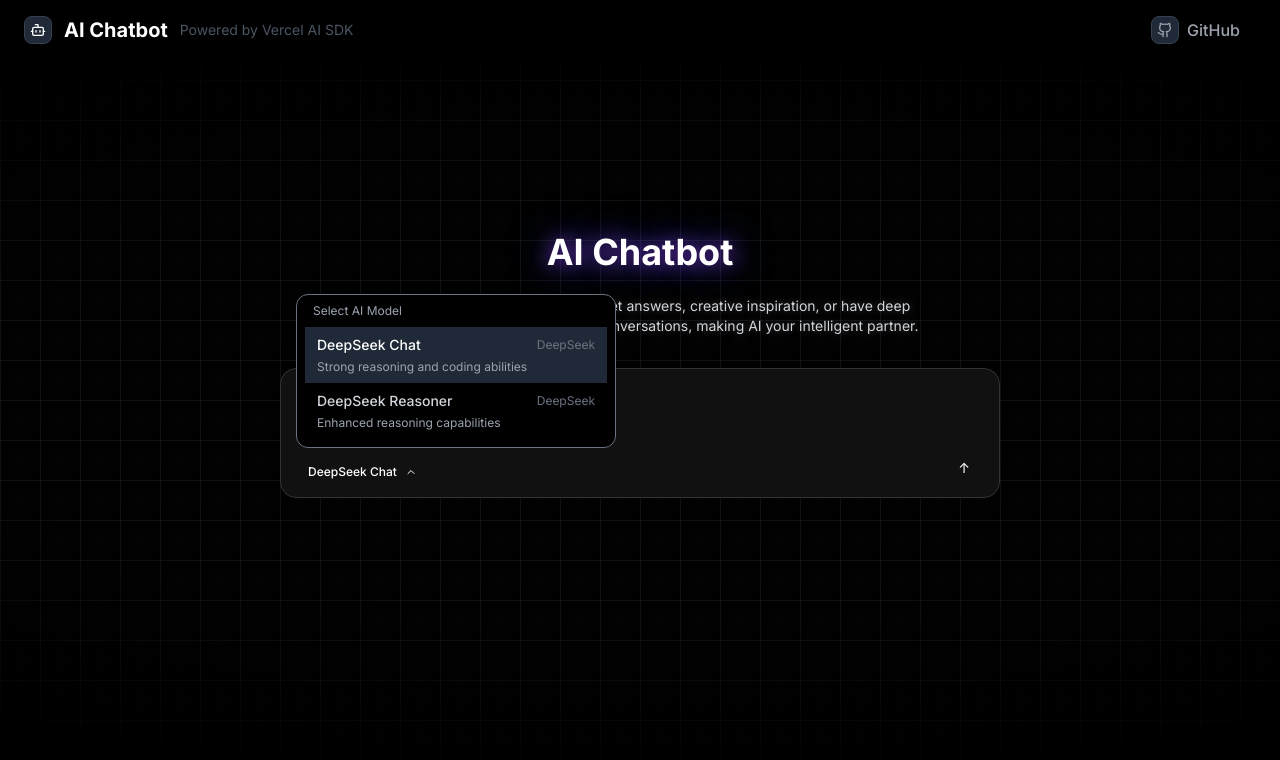
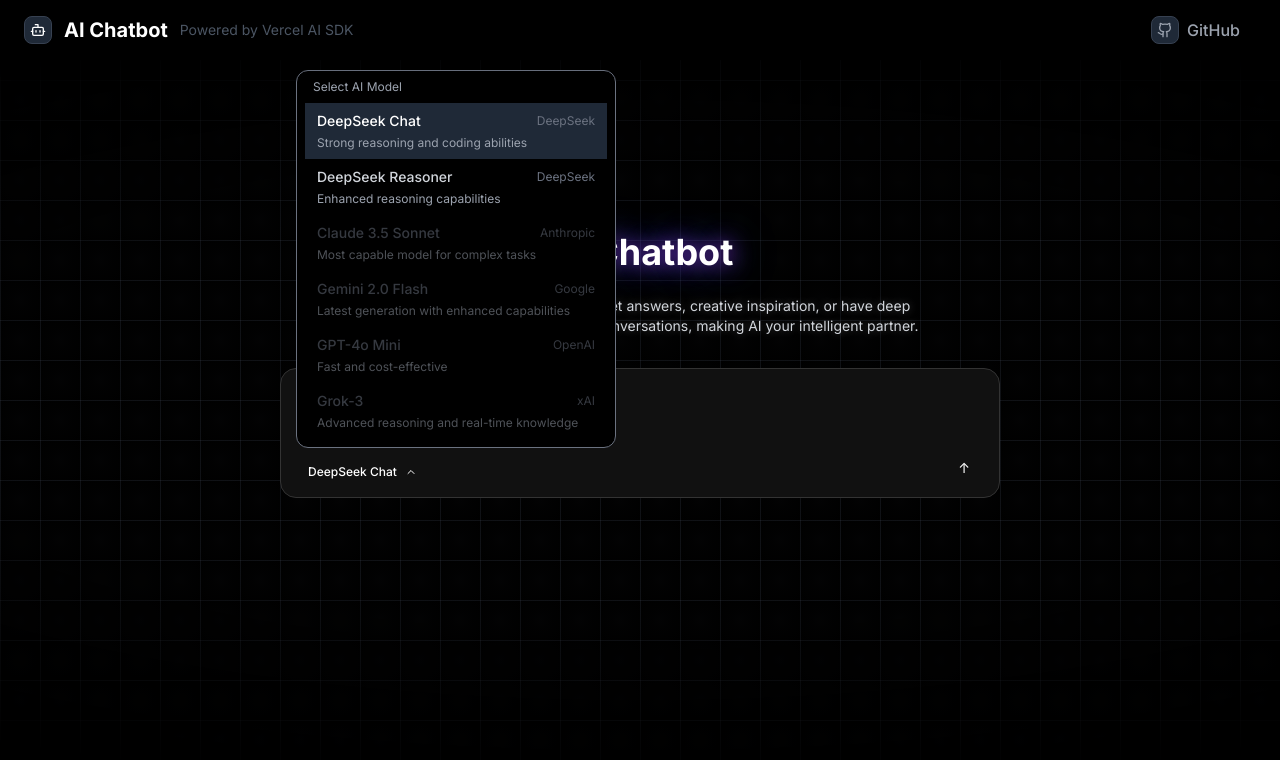
Before and after one commit to tomcomtang/vercel-ai-sdk-chatbot, a Next.js app: page / in a window 1280 px wide. Both pictures are taken after typing "Sample" into the empty fields and a click on the button "DeepSeek Chat". Shown: the top 760 px of the page. Built offline with nearby package versions, Linux system fonts and the light colour scheme.

Commit message:
Disable non-DeepSeek models in ModelSelector

```diff
--- a/components/ModelSelector.tsx
+++ b/components/ModelSelector.tsx
@@ -8,6 +8,7 @@
   name: string
   provider: string
   description: string
+  disabled?: boolean
 }
 
 const modelOptions: ModelOption[] = [
@@ -16,46 +17,52 @@
     id: 'deepseek-chat',
     name: 'DeepSeek Chat',
     provider: 'DeepSeek',
-    description: 'Strong reasoning and coding abilities'
+    description: 'Strong reasoning and coding abilities',
+    disabled: false
   },
   {
     id: 'deepseek-reasoner',
     name: 'DeepSeek Reasoner',
     provider: 'DeepSeek',
-    description: 'Enhanced reasoning capabilities'
+    description: 'Enhanced reasoning capabilities',
+    disabled: false
   },
 
-  // // Anthropic Models
-  // {
-  //   id: 'claude-3-5-sonnet-latest',
-  //   name: 'Claude 3.5 Sonnet',
-  //   provider: 'Anthropic',
-  //   description: 'Most capable model for complex tasks'
-  // },
+  // Anthropic Models
+  {
+    id: 'claude-3-5-sonnet-latest',
+    name: 'Claude 3.5 Sonnet',
+    provider: 'Anthropic',
+    description: 'Most capable model for complex tasks',
+    disabled: true
+  },
 
-  // // Google Models
-  // {
-  //   id: 'gemini-2.0-flash',
-  //   name: 'Gemini 2.0 Flash',
-  //   provider: 'Google',
-  //   description: 'Latest generation with enhanced capabilities'
-  // },
+  // Google Models
+  {
+    id: 'gemini-2.0-flash',
+    name: 'Gemini 2.0 Flash',
+    provider: 'Google',
+    description: 'Latest generation with enhanced capabilities',
+    disabled: true
+  },
 
-  // // OpenAI Models
-  // {
-  //   id: 'gpt-4o-mini',
-  //   name: 'GPT-4o Mini',
-  //   provider: 'OpenAI',
-  //   description: 'Fast and cost-effective'
-  // },
+  // OpenAI Models
+  {
+    id: 'gpt-4o-mini',
+    name: 'GPT-4o Mini',
+    provider: 'OpenAI',
+    description: 'Fast and cost-effective',
+    disabled: true
+  },
 
-  // // xAI Models
-  // {
-  //   id: 'grok-3',
-  //   name: 'Grok-3',
-  //   provider: 'xAI',
-  //   description: 'Advanced reasoning and real-time knowledge'
-  // }
+  // xAI Models
+  {
+    id: 'grok-3',
+    name: 'Grok-3',
+    provider: 'xAI',
+    description: 'Advanced reasoning and real-time knowledge',
+    disabled: true
+  }
 ]
 
 interface ModelSelectorProps {
@@ -125,11 +132,15 @@
                 onClick={(e) => {
                   e.preventDefault()
                   e.stopPropagation()
+                  if (option.disabled) return
                   console.log('Model option clicked:', option.id)
                   handleModelSelect(option.id)
                 }}
+                disabled={option.disabled}
                 className={`w-full text-left px-3 py-2 transition-colors duration-200 ${
-                  selectedModel === option.id
+                  option.disabled
+                    ? 'opacity-50 cursor-not-allowed text-gray-500'
+                    : selectedModel === option.id
                     ? 'bg-gray-800 text-white'
                     : 'hover:bg-gray-800 text-gray-300'
                 }`}
```
